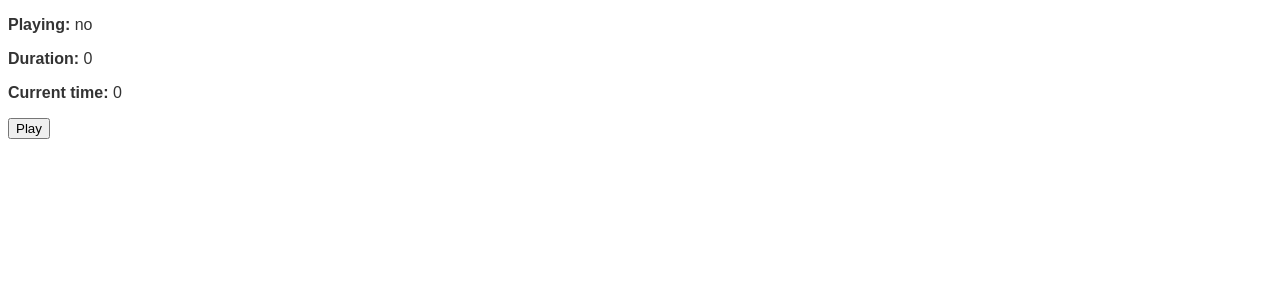
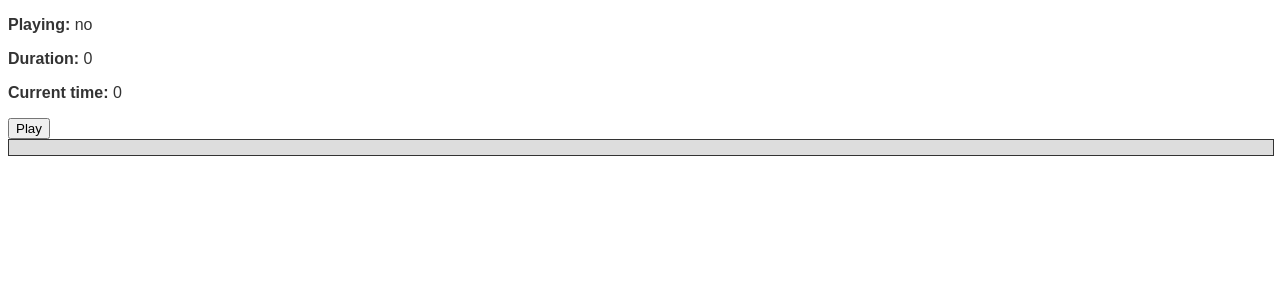
Before and after one commit to alexnorton/short-music, a React (Create React App) app in the folder client/: page / in a window 1280 px wide. Shown: the top 300 px of the page. Built offline with nearby package versions, Linux system fonts and the light colour scheme; no server answers.

Commit message:
Add progress bar to controls

```diff
--- /dev/null
+++ b/client/src/components/ProgressBar.js
@@ -0,0 +1,37 @@
+import React from "react";
+import styled from "styled-components";
+
+const ProgressContainer = styled.div`
+  height: 15px;
+  width: 100%;
+  border: 1px solid #333;
+  background-color: #ddd;
+  position: relative;
+`;
+
+const SeekableBar = styled.div`
+  height: 100%;
+  background-color: blue;
+  position: absolute;
+`;
+
+const PlayedBar = styled.div`
+  height: 100%;
+  background-color: red;
+  position: absolute;
+`;
+
+const ProgressBar = ({ duration, seekableTo, currentTime }) => (
+  <ProgressContainer>
+    <SeekableBar
+      duration={duration}
+      style={{ width: `${duration ? (seekableTo / duration) * 100 : 0}%` }}
+    />
+    <PlayedBar
+      duration={duration}
+      style={{ width: `${duration ? (currentTime / duration) * 100 : 0}%` }}
+    />
+  </ProgressContainer>
+);
+
+export default ProgressBar;
--- a/client/src/containers/Controls.js
+++ b/client/src/containers/Controls.js
@@ -2,8 +2,16 @@ import React, { Fragment } from "react";
 import { connect } from "react-redux";
 
 import { play, pause } from "../actions/user";
+import ProgressBar from "../components/ProgressBar";
 
-const Controls = ({ playing, duration, currentTime, onPlay, onPause }) => (
+const Controls = ({
+  playing,
+  duration,
+  currentTime,
+  onPlay,
+  onPause,
+  seekableTo,
+}) => (
   <Fragment>
     <p>
       <strong>Playing:</strong> {playing ? "yes" : "no"}
@@ -17,6 +25,11 @@ const Controls = ({ playing, duration, currentTime, onPlay, onPause }) => (
     <button onClick={playing ? onPause : onPlay}>
       {playing ? "Pause" : "Play"}
     </button>
+    <ProgressBar
+      duration={duration}
+      currentTime={currentTime}
+      seekableTo={seekableTo}
+    />
   </Fragment>
 );
 
--- a/client/src/reducers/rootReducer.js
+++ b/client/src/reducers/rootReducer.js
@@ -4,10 +4,11 @@ import {
   PAUSED,
   TIME_UPDATE,
   LOADED_METADATA,
+  PROGRESS,
 } from "../actions/player";
 
 const player = (
-  state = { playing: false, duration: 0, currentTime: 0 },
+  state = { playing: false, duration: 0, currentTime: 0, seekableTo: 0 },
   action
 ) => {
   switch (action.type) {
@@ -31,6 +32,11 @@ const player = (
         ...state,
         duration: action.duration,
       };
+    case PROGRESS:
+      return {
+        ...state,
+        seekableTo: action.seekableTo,
+      };
     default:
       return state;
   }
```
